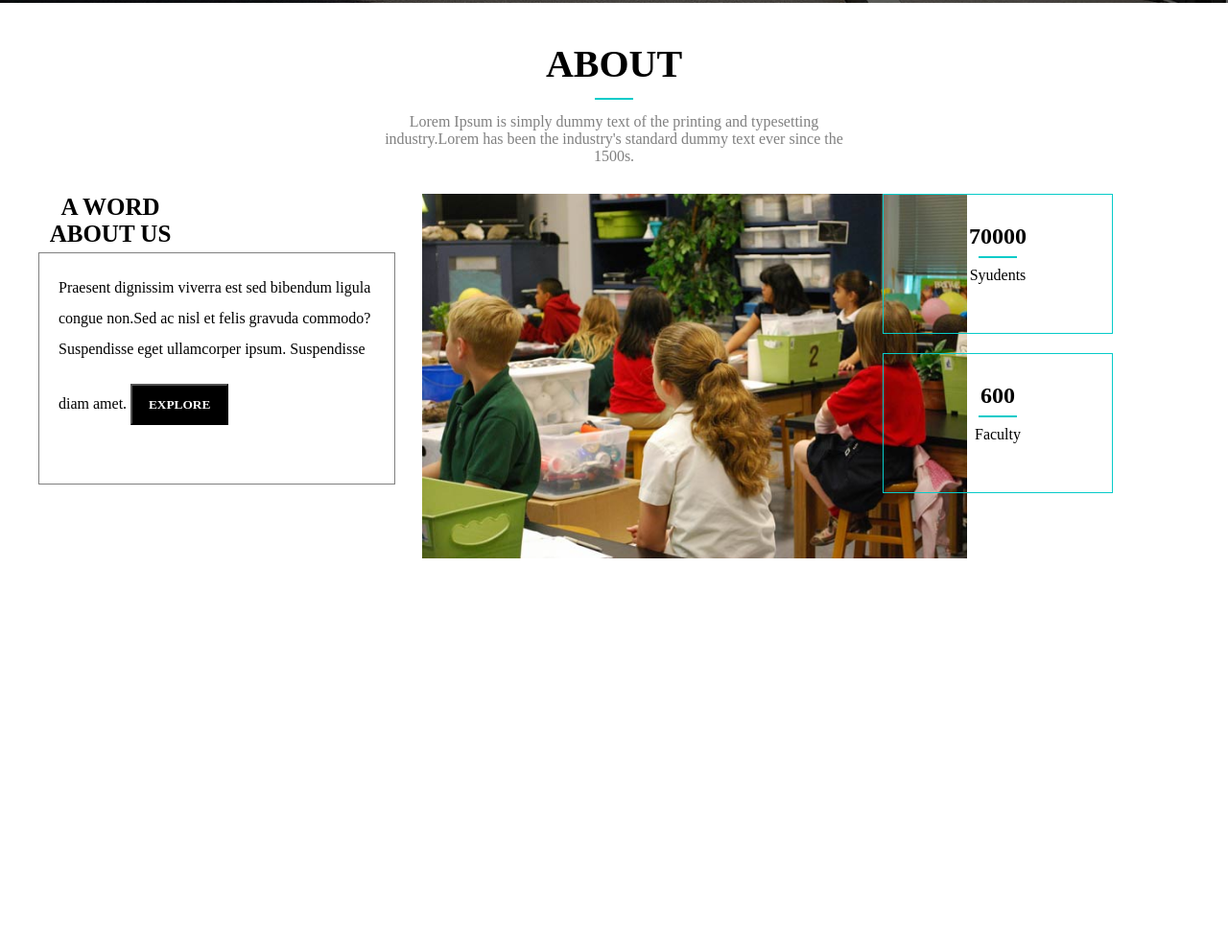
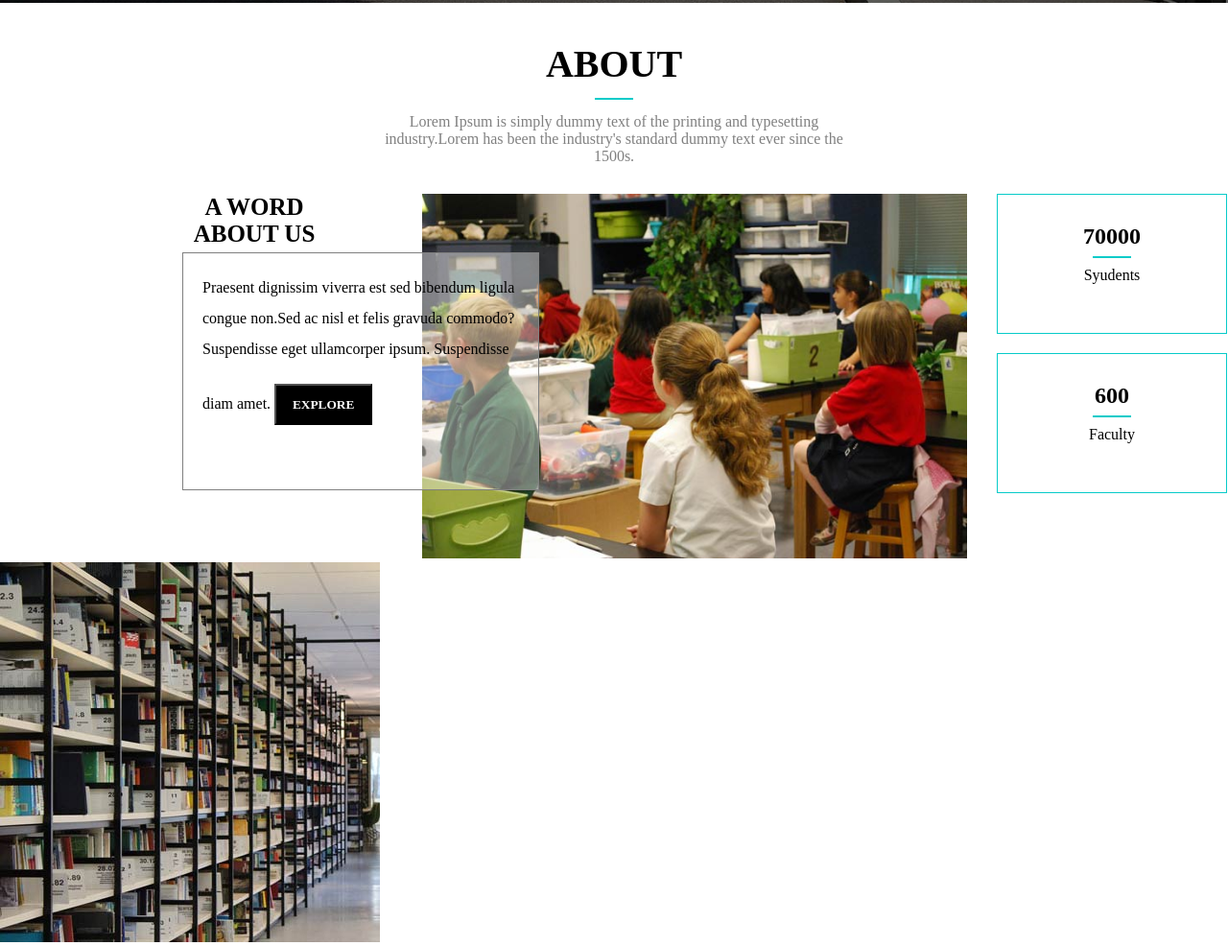
Before and after one commit to drakedoglife/Beautiful, a plain HTML site: page index.html in a window 1280 px wide. Shown: the part 777-1763 px from the top of the page at 96% size. Before the commit the page ends 1381 px from the top, so only its background shows below. Drawn offline with Linux system fonts and the light colour scheme.

Commit message:
finished main about middle section

```diff
--- a/css/index.css
+++ b/css/index.css
@@ -168,7 +168,8 @@
 }
 
 .about .middle .left {
-	background: transparent;
+	position: relative;
+	left: 150px;
 }
 
 .about .middle .left h2 {
@@ -180,10 +181,13 @@
 
 .about .middle .left .left_container {
 	width: 330px;
-	height: 200px;
+	height: 206px;
 	border: 1px solid gray;
 	padding: 20px;
 	line-height: 2em;
+	background-color: transparent;
+	position: relative;
+	z-index: 2;
 }
 
 .about .middle .left .left_container button {
@@ -193,6 +197,17 @@
 	color: white;
 	font-weight: bold;
 	margin-top: 20px;
+}
+
+.about .middle .left .left_layer {
+	width: 370px;
+	height: 246px;
+	border: 1px solid gray;
+	position: absolute;
+	background-color: white;
+	opacity: 0.4;
+	bottom: 0;
+	z-index: 1;
 }
 
 .about .middle .center {
@@ -217,7 +232,6 @@
 	padding-top: 30px;
 	position: relative;
 	left: 50%;
-	margin-left: -119px;
 }
 
 .about .middle .right .right_box hr {
@@ -233,3 +247,4 @@
 	width: 33.3%;
 	float: left;
 }
+/*about底部*/
--- a/index.html
+++ b/index.html
@@ -48,6 +48,7 @@
 						Praesent dignissim viverra est sed bibendum ligula congue non.Sed ac nisl et felis gravuda commodo? Suspendisse eget ullamcorper ipsum. Suspendisse diam amet.
 						<button type="submit">EXPLORE</button>
 					</div>
+					<div class="left_layer"></div>
 				</div>
 				<div class="center middle_container">
 					<img src="images/bb3.jpg" alt="bb3">
@@ -65,7 +66,13 @@
 					</div>
 				</div>
 			</div>
-			<div class="bottom"></div>
+			<div class="bottom">
+				<div class="bottom_top">
+					<img src="images/b1.jpg" class="bottom_picture">
+					<div class="bottom_text"></div>
+				</div>
+				<div class="bottom_bottom"></div>
+			</div>
 		</div>
 		<!--gallery-->
 		<div class="gallery"></div>
```
